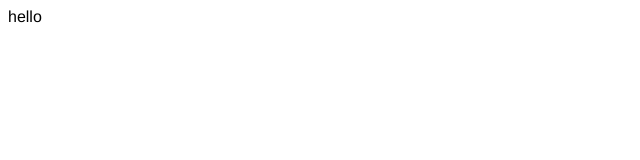
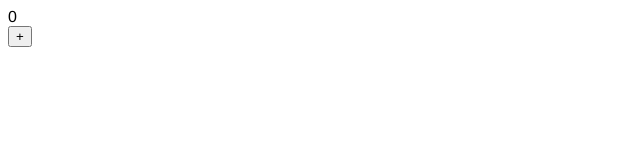
Before and after one commit to stwind/gestures, a Preact app: page / in a window 1280 px wide. Shown: the top 160 px of the page, without its empty margins (0-640 px from the left). Built offline with nearby package versions, Linux system fonts and the light colour scheme.

Commit message:
add signals

```diff
--- a/package.json
+++ b/package.json
@@ -9,6 +9,7 @@
     "preview": "vite preview"
   },
   "dependencies": {
+    "@preact/signals": "^1.1.2",
     "preact": "^10.10.6"
   },
   "devDependencies": {
--- a/src/main.tsx
+++ b/src/main.tsx
@@ -1,8 +1,15 @@
 import { render } from "preact";
+import { useSignal } from "@preact/signals";
 import "./index.css";
 
 const App = () => {
-  return <div>hello</div>;
+  const count = useSignal(0);
+  return (
+    <>
+      <div>{count}</div>
+      <button onClick={() => count.value++}>+</button>
+    </>
+  );
 };
 
 render(<App />, document.getElementById("app") as HTMLElement);
```
Also changed, not shown: 1 other file (tests, documents, lock files or other folders).
